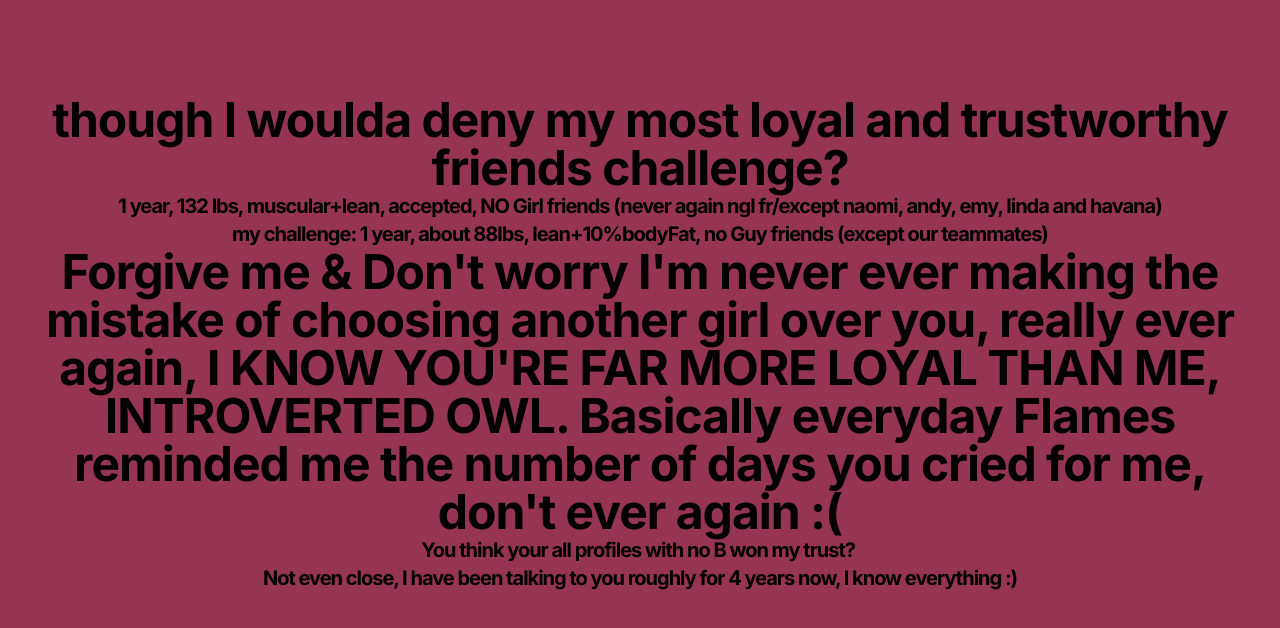
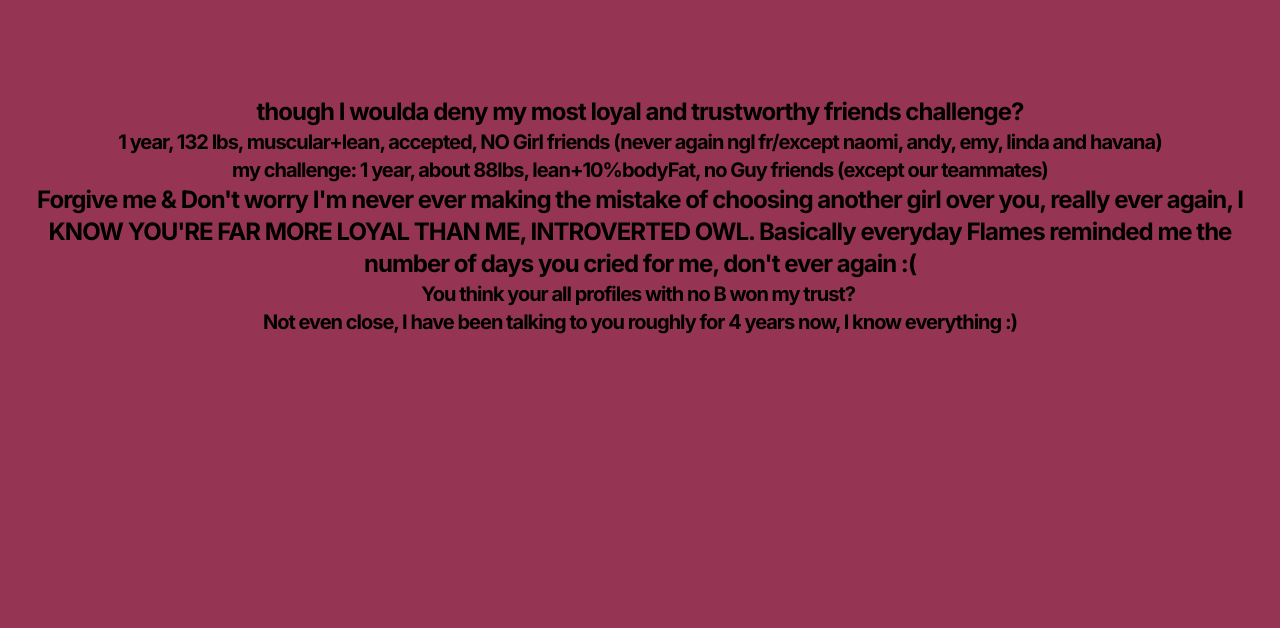
Before and after one commit to pixelDriftadv/redirect, a Next.js app: page / in a window 1280 px wide. Shown: the top 628 px of the page. Built offline with nearby package versions, Linux system fonts and the light colour scheme.

Commit message:
Update page.tsx

```diff
--- a/src/app/page.tsx
+++ b/src/app/page.tsx
@@ -6,11 +6,11 @@ export default function Home() {
   return (
     <main className="flex min-h-screen bg-[#953553] flex-col items-center justify-between py-24 px-6">
             <p className="z-10  whitespace-pre-wrap text-center text-xl font-bold tracking-tighter ">
-          <span className='text-5xl'>though I woulda deny my most loyal and trustworthy friends challenge?</span>
+          <span className='text-2xl'>though I woulda deny my most loyal and trustworthy friends challenge?</span>
               <br/>
               1 year, 132 lbs, muscular+lean, accepted, NO Girl friends (never again ngl fr/except naomi, andy, emy, linda and havana)<br/>
               my challenge: 1 year, about 88lbs, lean+10%bodyFat, no Guy friends (except our teammates)<br/>
-              <span className='text-5xl'>{"Forgive me & Don't worry I'm never ever making the mistake of choosing another girl over you, really ever again, I KNOW YOU'RE FAR MORE LOYAL THAN ME, INTROVERTED OWL. Basically everyday Flames reminded me the number of days you cried for me, don't ever again :("}</span>
+              <span className='text-2xl'>{"Forgive me & Don't worry I'm never ever making the mistake of choosing another girl over you, really ever again, I KNOW YOU'RE FAR MORE LOYAL THAN ME, INTROVERTED OWL. Basically everyday Flames reminded me the number of days you cried for me, don't ever again :("}</span>
               <br/>
               You think your all profiles with no B won my trust? <br/>
               {" Not even close, I have been talking to you roughly for 4 years now, I know everything :) "}<br/>
```
